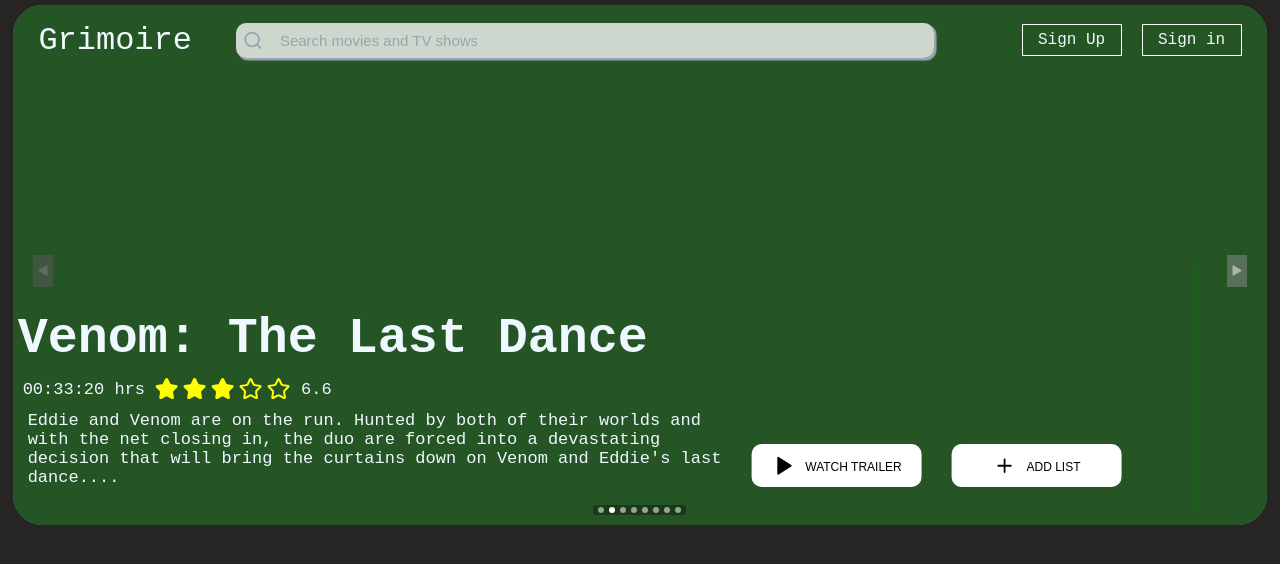
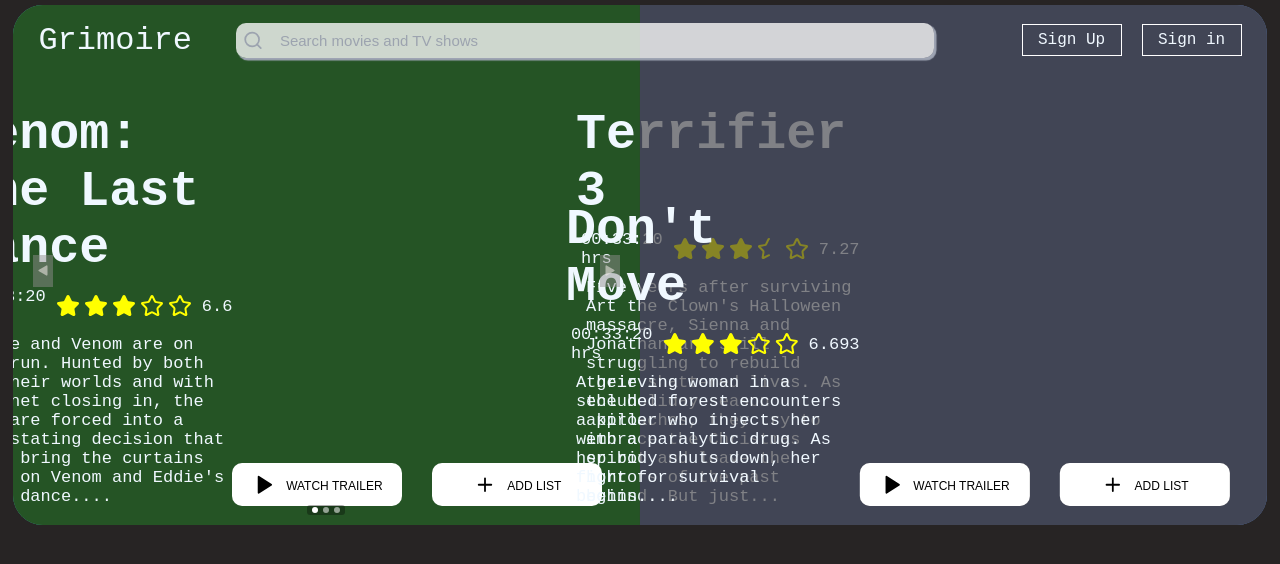
Before and after one commit to Fector101/site-collection, a React (Create React App) app in the folder grimoire/: page / in a window 1280 px wide. Shown: the top 564 px of the page. Built offline with nearby package versions, Linux system fonts and the light colour scheme.

Commit message:
checkpoint

```diff
--- a/grimoire/src/App.js
+++ b/grimoire/src/App.js
@@ -8,7 +8,7 @@
 function App() {
   return (
     <div className="App">
-      <Homepage top_movies_data__={top_movies_data.results.slice(0,8)}/>
+      <Homepage top_movies_data__={top_movies_data.results.slice(0,3)}/>
       {/* <Camera color="red" size={48}/> */}
     </div>
   )
--- a/grimoire/src/components/css/carousel.css
+++ b/grimoire/src/components/css/carousel.css
@@ -1,5 +1,5 @@
 .carousel-case{
-    width: 100%;
+    width: 50%;
     height: 100%;
     background-repeat: no-repeat;
     background-size: cover;
@@ -21,7 +21,7 @@
     justify-content: end;
     /* padding: 2% 4%; */
     padding: 3% 6%;
-    /* transition: transform 3s;     */
+    transition: transform 6s ease-in-out;
 }
 .carousel-content-case .texts{
     display: flex;
--- a/grimoire/src/components/js/Carousel.js
+++ b/grimoire/src/components/js/Carousel.js
@@ -68,47 +68,90 @@
 export default function Carousel({data}){
     let [current_slide_index, setCurrentSlideIndex] = useState(0)
     let timer = useRef()
-    let carousel_wait_time = useRef(5)
+    let carousel_wait_time = useRef(6)
+    function restSlidesPositions(){
+
+        Array.from(document.querySelectorAll('.carousel-content-case')).forEach((element,index,arr)=>{
+            if(index===0 || index ===1){
+                element.style.transition=''
+                element.style.opacity='0'
+            }
+            if(index===0){
+                element.style.translate=`translateX(100%)`
+            }else if(index === 1){
+                // element.style.translate=`translateX(0%)`
+            }
+                element.style.opacity='1'
+                element.style.transition= 'transform 3s ease-in-out'
+            return
+
+
+
+            // if(index === arr.length-1){
+            // }
+            // console.log(index)
+            // element.style.opacity='0'
+            // element.style.transition=''
+            // if(index !== 0 && index !== 1){
+            //     element.style.translate=`translateX(${-(index-1)*100}%)`
+            // }else{
+            //     if(index===0){
+            //         element.style.translate=`translateX(100%)`
+            //     }
+            // }
+            // element.style.transition= 'transform 3s ease-in-out'
+        })
+    }
     function moveSliderForward(){
         const current_element = document.querySelector('.current')
         let old_index = Number(current_element.dataset.index)
         let new_index = undefined
+        // if(old_index===data.length-1){return}
         if(old_index === data.length-1){
             new_index = 0
+        // }else if(old_index ===0){
+
         }else{
             new_index = old_index + 1
         }
         setCurrentSlideIndex(new_index)
         current_element.classList.remove('current')
-
-        const keyframes=[
-            {transform:''},
-            {transform:`translateX(${-(old_index+1)*100}%)`}
-        ]
-        const opts={
-            duration:3000,
-            easing: "ease-in-out",
-            fill:"forwards"
-        }
-        // animation.onfinish=()=>{
-            // current_element.style.transform= `translateX(${-(old_index-1)*100}%)`
-            // current_element.style.opacity='0'
-        // }
         // current_element.classList.add('move-left')
         // current_element.style.transform = "translateX(-800%)"
-        // current_element.style.transform= `translateX(${-(old_index+1)*100}%)`
-
+        function resetPos(){
+            current_element.style.transition= ''
+            if(old_index === 0){
+                current_element.style.transform= `translateX(${old_index+1*100}%)`
+            }else if (old_index ===1){
+                current_element.style.translate=`translateX(0%)`
+            }else{
+                current_element.style.translate=`translateX(${-(old_index-1)*100}%)`
+            }
+            current_element.style.opacity=0
+            current_element.style.transition= 'transform 6s ease-in-out'
+        }
+        current_element.style.transform= `translateX(${-(old_index+1)*100}%)`
+        setTimeout(()=>{
+            resetPos()
+        },6000)
         const new_current = document.querySelector(`.carousel-content-case[data-index='${new_index}']`)
+        new_current.style.opacity=1
         new_current.classList.add('current')
-
-        const keyframes1=[
-            {transform: ''},
-            {transform:`translateX(${-new_index*100}%)`},
-        ]
-        // console.log(keyframes1)
-        const animation = current_element.animate(keyframes,opts)
-        new_current.animate(keyframes1,opts)
-        // new_current.style.transform= `translateX(${-new_index*100}%)`
+        if(new_index===0){
+            new_current.style.transform= `translateX(0%)`
+        }else{
+            new_current.style.transform= `translateX(${-new_index*100}%)`
+        }
+        console.log('old ',old_index,'new ',new_index)
+        if(new_index === data.length-1){
+            // console.log(new_current)
+            restSlidesPositions()
+            // resetCarouselWaitTime()
+            // setTimeout(restSlidesPositions,2999)
+        }
+        // console.log('breathe of fresh air');
+        // console.log(new_current)
+        // console.log(`translateX(${-new_index*100}%)`)
 
         // new_current.classList.remove('move-right')
 
@@ -153,7 +196,7 @@
         restartCarouselAnimation()
     }
     function resetCarouselWaitTime(){
-        carousel_wait_time.current = 10
+        carousel_wait_time.current = 100000
         restartCarouselAnimation()
     }
     useEffect(function(){
```
